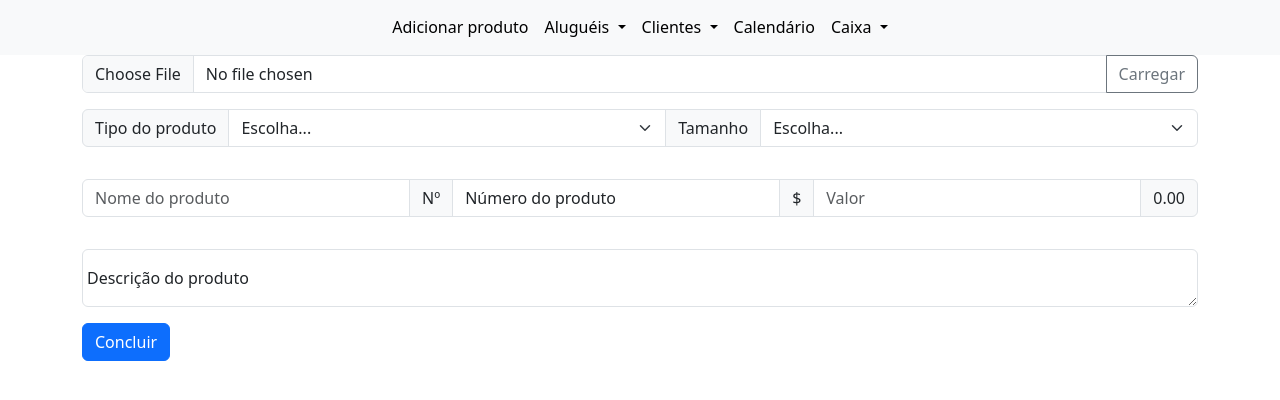
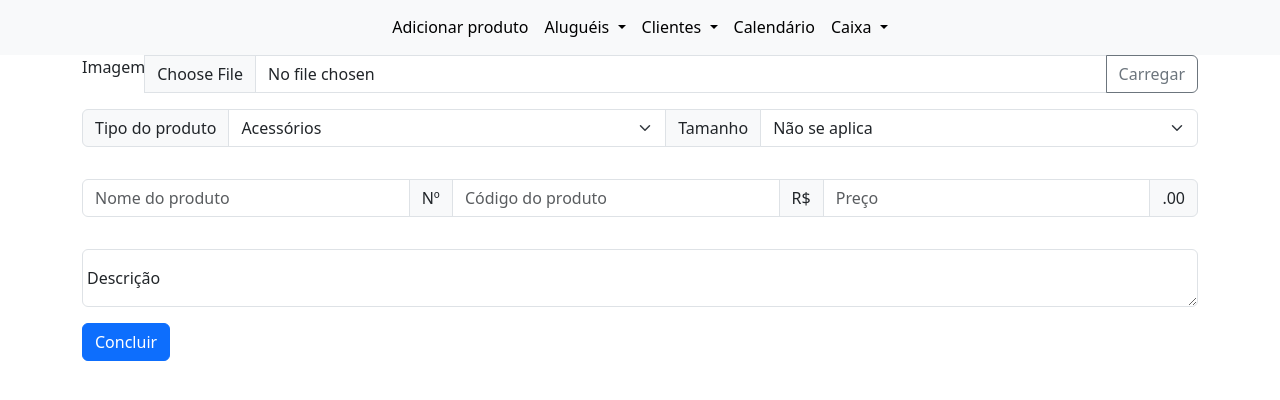
Before and after one commit to NicoArth-17/GerenciadorDeAluguel, a Flask app: page /AdcProduto in a window 1280 px wide. Shown: the part 57-457 px from the top of the page. Run offline with Flask 3, Linux system fonts and the light colour scheme.

Commit message:
parte 1 formAdcProduto .py

```diff
--- a/RM/scripts/forms.py
+++ b/RM/scripts/forms.py
@@ -1,5 +1,5 @@
 from flask_wtf import FlaskForm
-from wtforms import StringField, DateField, IntegerField, TelField, SelectField, SubmitField
+from wtforms import StringField, DateField, IntegerField, TelField, SelectField, FileField, DecimalField, TextAreaField, SubmitField
 from wtforms.validators import DataRequired, Length, ValidationError
 
 class FormCadastroCliente(FlaskForm):
@@ -12,3 +12,13 @@ class FormCadastroCliente(FlaskForm):
     nascimento = DateField('Data de nascimento', validators=[DataRequired(), Length(10,10)])
     cpf = IntegerField('CPF', validators=[DataRequired(), Length(11,11)])
     concluir = SubmitField('Concluir')
+
+class FormAdcProduto(FlaskForm):
+    imagem = FileField('Imagem', validators=[DataRequired()])
+    tipo = SelectField('Tipo do produto', choices=['Acessórios', 'Masculino', 'Vestidos'], validators=[DataRequired()])
+    tamanho = SelectField('Tamanho', choices=['Não se aplica', '3 anos', '5 anos', '7 anos', '10 anos', '12 anos', '14 anos', '16 anos', 'Adulto'])
+    nome = StringField('Nome do produto', validators=[DataRequired()])
+    codigo = IntegerField('Código do produto', validators=[DataRequired()])
+    valor = DecimalField('Preço', places=2, validators=[DataRequired()])
+    descricao = TextAreaField('Descrição', validators=[Length(0,100)])
+    concluir = SubmitField('Concluir')
--- a/RM/scripts/routes.py
+++ b/RM/scripts/routes.py
@@ -1,6 +1,6 @@
 from __init__ import app
 from flask import render_template, url_for, redirect
-from forms import FormCadastroCliente
+from forms import FormCadastroCliente, FormAdcProduto
 
 @app.route('/')
 def login():
@@ -12,7 +12,10 @@ def home():
 
 @app.route('/AdcProduto')
 def adcproduto():
-    return render_template('adcproduto.html')
+
+    form_AdcProduto = FormAdcProduto()
+
+    return render_template('adcproduto.html', form=form_AdcProduto)
 
 @app.route('/alugueis')
 def alugueis():
--- a/RM/scripts/templates/adcproduto.html
+++ b/RM/scripts/templates/adcproduto.html
@@ -4,21 +4,23 @@
 
     <div class="container">
         <form class="row g-3">
+            {{ form.csrf_token }}
+
             <div class="input-group">
-                <input type="file" class="form-control" id="inputGroupFile04" aria-describedby="inputGroupFileAddon04" aria-label="Upload">
+                <!-- <input type="file" class="form-control" id="inputGroupFile04" aria-describedby="inputGroupFileAddon04" aria-label="Upload"> -->
+                {{ form.imagem.label() }}
+                {{ form.imagem(class="form-control") }}
                 <button class="btn btn-outline-secondary" type="button" id="inputGroupFileAddon04">Carregar</button>
             </div>
 
             <div class="input-group mb-3">
-                <label class="input-group-text" for="inputGroupSelect01">Tipo do produto</label>
-                <select class="form-select" id="inputGroupSelect01">
-                    <option selected>Escolha...</option>
-                    <option value="1">Masculino</option>
-                    <option value="2">Vestidos</option>
-                    <option value="3">Acessórios</option>
-                </select>
+                {{ form.tipo.label(class="input-group-text") }}
+                {{ form.tipo(class="form-select") }}
 
-                <label class="input-group-text" for="inputGroupSelect01">Tamanho</label>
+                {{ form.tamanho.label(class="input-group-text") }}
+                {{ form.tamanho(class="form-select") }}
+
+                <!-- <label class="input-group-text" for="inputGroupSelect01">Tamanho</label>
                 <select class="form-select" id="inputGroupSelect01">
                     <option selected>Escolha...</option>
                     <option value="1">3 anos</option>
@@ -30,30 +32,36 @@
                     <option value="7">16 anos</option>
                     <option value="8">adulto</option>
                     <option value="9">Não se aplica</option>
-                </select>
+                </select> -->
             </div>
 
             <div class="input-group mb-3">
-                <input type="text" class="form-control" placeholder="Nome do produto" aria-label="Username">
+
+                {{ form.nome(class="form-control", placeholder="Nome do produto") }}
 
                 <span class="input-group-text">Nº</span>
 
-                <input class="form-control" type="text" value="Número do produto" aria-label="readonly input example" readonly>
+                {{ form.codigo(class="form-control", placeholder="Código do produto") }}
+                <!-- <input class="form-control" type="text" value="Número do produto" aria-label="readonly input example" readonly> -->
 
-                <span class="input-group-text">$</span>
+                <span class="input-group-text">R$</span>
 
-                <input type="text" class="form-control" placeholder="Valor" aria-label="Dollar amount (with dot and two decimal places)">
+                {{ form.valor(class="form-control", placeholder="Preço") }}
+                <!-- <input type="text" class="form-control" placeholder="Valor" aria-label="Dollar amount (with dot and two decimal places)"> -->
 
-                <span class="input-group-text">0.00</span>
+                <span class="input-group-text">.00</span>
             </div>
 
             <div class="form-floating">
-                <textarea class="form-control" placeholder="Leave a comment here" id="floatingTextarea"></textarea>
-                <label for="floatingTextarea">Descrição do produto</label>
+                {{ form.descricao.label(class="form-label") }}
+                {{ form.descricao(class="form-control") }}
+                <!-- <textarea class="form-control" placeholder="Leave a comment here" id="floatingTextarea"></textarea>
+                <label for="floatingTextarea">Descrição do produto</label> -->
             </div>
 
             <div class="col-12">
-                <button type="submit" class="btn btn-primary">Concluir</button>
+                {{ form.concluir(class="btn btn-primary") }}
+                <!-- <button type="submit" class="btn btn-primary">Concluir</button> -->
             </div>
         </form>
     </div>
```
